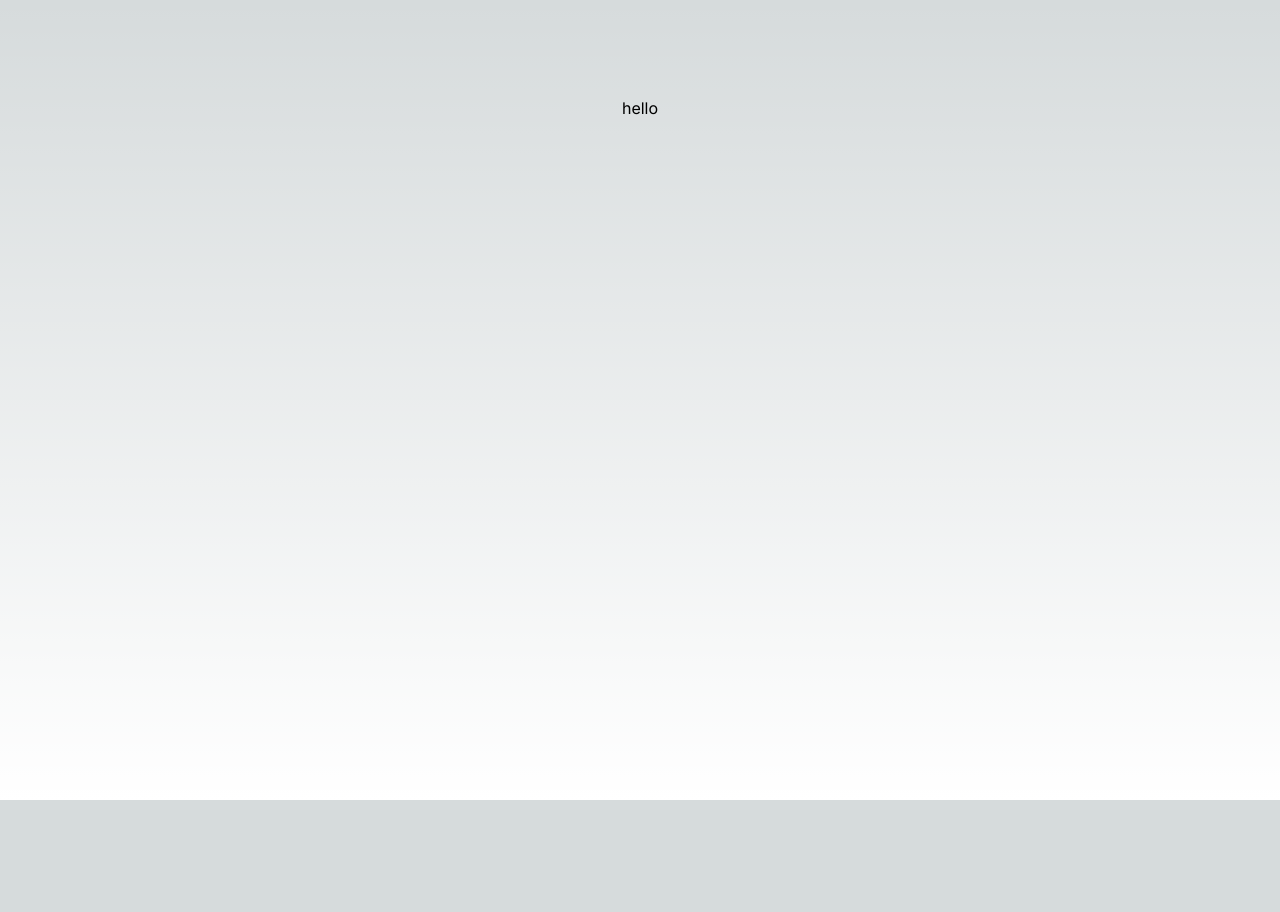
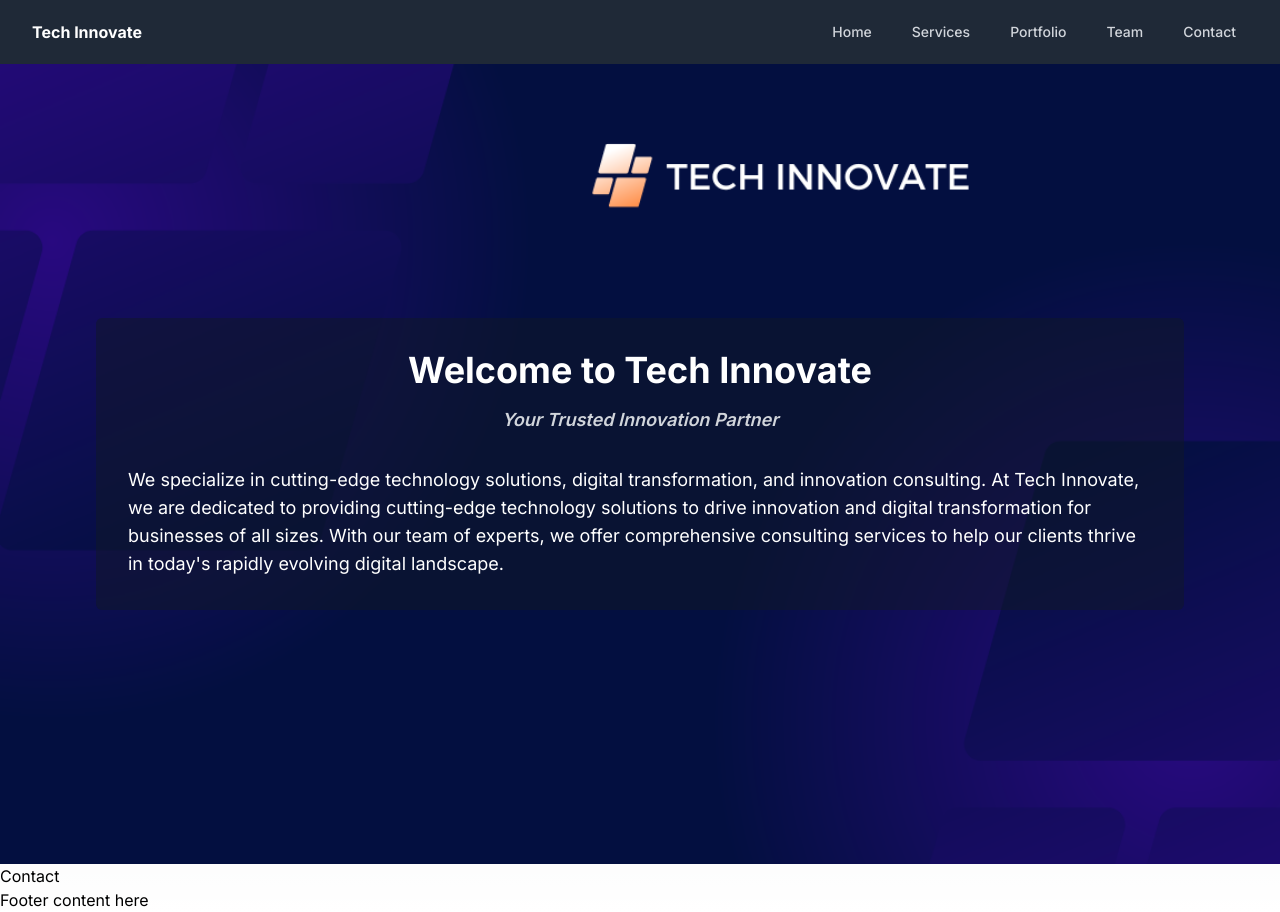
Before and after one commit to soka1998/Tech_Innovate_Showcase, a Next.js app: page / in a window 1280 px wide. Before the commit the page ends 800 px from the top, so only its background shows below. Built offline with nearby package versions, Linux system fonts and the light colour scheme.

Commit message:
home page and contact form

```diff
--- /dev/null
+++ b/src/app/_components/ContactForm.tsx
@@ -0,0 +1,62 @@
+import React, { useState } from 'react';
+
+const ContactForm: React.FC = () => {
+  const [name, setName] = useState('');
+  const [email, setEmail] = useState('');
+  const [message, setMessage] = useState('');
+
+  const handleSubmit = (e: React.FormEvent) => {
+    e.preventDefault();
+    // Logic to handle form submission (e.g., sending data to server)
+    console.log('Form submitted!');
+    console.log('Name:', name);
+    console.log('Email:', email);
+    console.log('Message:', message);
+    // You can add additional logic here, such as sending form data to a backend server
+    // Reset form fields after submission
+    setName('');
+    setEmail('');
+    setMessage('');
+  };
+
+  return (
+    <form onSubmit={handleSubmit} className="max-w-lg mx-auto">
+      <div className="mb-4">
+        <label htmlFor="name" className="block text-gray-700 font-semibold mb-1">Name</label>
+        <input
+          type="text"
+          id="name"
+          className="w-full px-4 py-2 border border-gray-300 rounded-md focus:outline-none focus:border-blue-500"
+          value={name}
+          onChange={(e) => setName(e.target.value)}
+          required
+        />
+      </div>
+      <div className="mb-4">
+        <label htmlFor="email" className="block text-gray-700 font-semibold mb-1">Email</label>
+        <input
+          type="email"
+          id="email"
+          className="w-full px-4 py-2 border border-gray-300 rounded-md focus:outline-none focus:border-blue-500"
+          value={email}
+          onChange={(e) => setEmail(e.target.value)}
+          required
+        />
+      </div>
+      <div className="mb-4">
+        <label htmlFor="message" className="block text-gray-700 font-semibold mb-1">Message</label>
+        <textarea
+          id="message"
+          rows={4}
+          className="w-full px-4 py-2 border border-gray-300 rounded-md focus:outline-none focus:border-blue-500"
+          value={message}
+          onChange={(e) => setMessage(e.target.value)}
+          required
+        />
+      </div>
+      <button type="submit" className="bg-blue-500 text-white px-6 py-2 rounded-md hover:bg-blue-600 transition duration-300">Submit</button>
+    </form>
+  );
+};
+
+export default ContactForm;
--- /dev/null
+++ b/src/app/contact/page.tsx
@@ -0,0 +1,20 @@
+"use client"
+import Head from 'next/head';
+import ContactForm from '../_components/ContactForm';
+
+const ContactPage: React.FC = () => {
+  return (
+    <div>
+      <Head>
+        <title>Contact Us - Your Company Name</title>
+        <meta name="description" content="Contact us for inquiries, feedback, or support." />
+      </Head>
+      <div className="container mx-auto p-4">
+        <h1 className="text-3xl font-semibold mb-4">Contact Us</h1>
+        <ContactForm />
+      </div>
+    </div>
+  );
+};
+
+export default ContactPage;
--- /dev/null
+++ b/src/app/navbar/page.tsx
@@ -0,0 +1,26 @@
+// components/Navbar.tsx
+
+const Navbar: React.FC = () => {
+    return (
+      <nav className="bg-gray-800">
+        <div className="max-w-7xl mx-auto px-4 sm:px-6 lg:px-8">
+          <div className="flex items-center justify-between h-16">
+            <div className="flex-shrink-0">
+              <h1 className="text-white font-bold">Tech Innovate</h1>
+            </div>
+            <div className="hidden md:block">
+              <div className="ml-10 flex items-baseline space-x-4">
+                <a href="/" className="text-gray-300 hover:bg-gray-700 hover:text-white px-3 py-2 rounded-md text-sm font-medium">Home</a>
+                <a href="/services" className="text-gray-300 hover:bg-gray-700 hover:text-white px-3 py-2 rounded-md text-sm font-medium">Services</a>
+                <a href="/portfolio" className="text-gray-300 hover:bg-gray-700 hover:text-white px-3 py-2 rounded-md text-sm font-medium">Portfolio</a>
+                <a href="/team" className="text-gray-300 hover:bg-gray-700 hover:text-white px-3 py-2 rounded-md text-sm font-medium">Team</a>
+                <a href="/contact" className="text-gray-300 hover:bg-gray-700 hover:text-white px-3 py-2 rounded-md text-sm font-medium">Contact</a>
+              </div>
+            </div>
+          </div>
+        </div>
+      </nav>
+    );
+  };
+
+  export default Navbar;
--- a/src/app/page.tsx
+++ b/src/app/page.tsx
@@ -1,9 +1,32 @@
-import Image from "next/image";
+import Head from "next/head";
+import Navbar from "./navbar/page";
 
-export default function Home() {
+export default function Page() {
   return (
-    <main className="flex min-h-screen flex-col items-center justify-between p-24">
-      hello
-    </main>
+    <div>
+      <Navbar />
+      <Head>
+        <title>Tech Innovate</title>
+        <meta name="description" content="Tech Innovate - Your Innovation Partner" />
+        <link rel="icon" href="/favicon.ico" />
+      </Head>
+      <main className="flex min-h-screen items-center justify-center p-24" style={{ backgroundImage: "url('/logo.png')", backgroundSize: "cover" }}>
+        <div className="flex flex-col items-center bg-opacity-50 bg-gray-900 p-8 rounded-md text-white">
+          <h1 className="text-4xl font-bold mb-4">Welcome to Tech Innovate</h1>
+          <p className="text-lg mb-8 font-semibold italic text-gray-300">
+            Your Trusted Innovation Partner
+          </p>
+          <p className="text-lg">
+            We specialize in cutting-edge technology solutions, digital transformation, and innovation consulting.
+            At Tech Innovate, we are dedicated to providing cutting-edge technology solutions to drive innovation and digital transformation for businesses of all sizes. With our team of experts, we offer comprehensive consulting services to help our clients thrive in today's rapidly evolving digital landscape.
+
+          </p>
+        </div>
+      </main>
+      <button>Contact </button>
+      <footer>
+        <p>Footer content here</p>
+      </footer>
+    </div>
   );
 }
```
Also changed, not shown: package.json (+6 -6 lines), public/logo.png (added), src/app/_components/Button.tsx (added), src/app/services/page.tsx (added), 1 other file (tests, documents, lock files or other folders).
